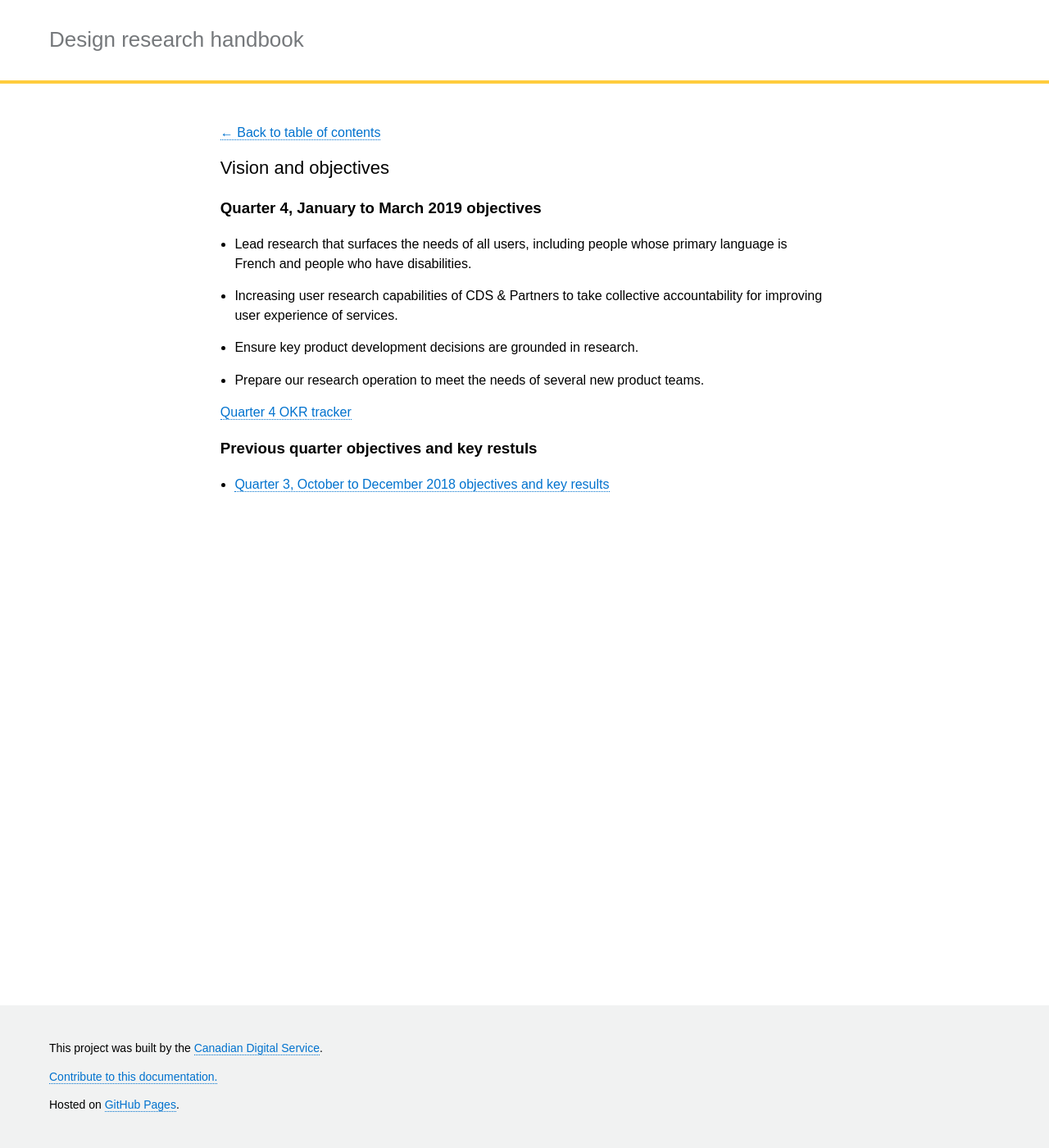
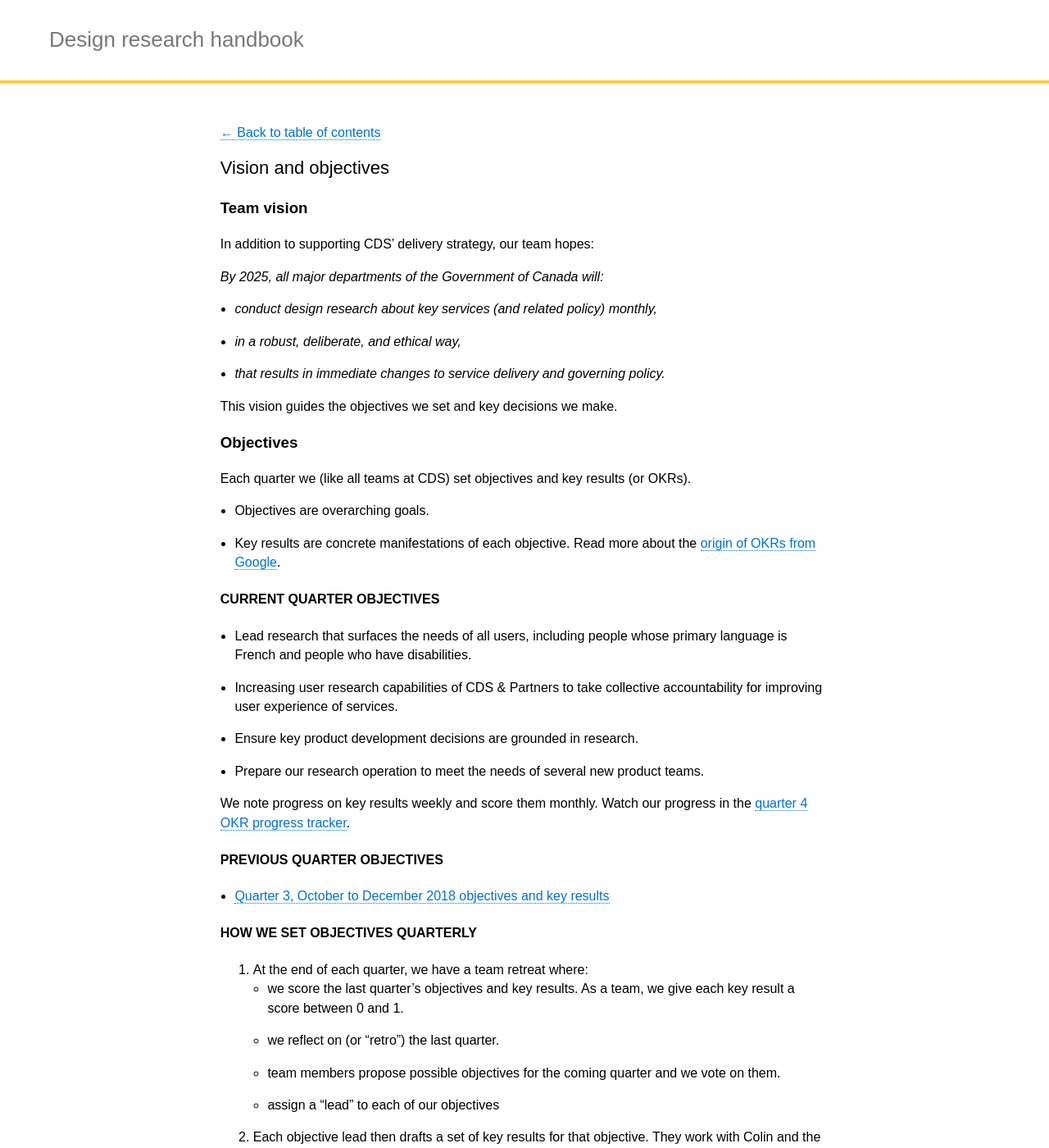
Before and after one commit to cds-snc/design-research-handbook, a Jekyll site: the page built from _pages/en/about/vision-objectives.md, in a window 1280 px wide and 1400 px high. Shown: the whole window at 82% size. Built offline with Jekyll 4.4.1, drawn with Linux system fonts in a browser that asks for light colours; some of the changed text lies outside the part shown.

Commit message:
Expanding explanations, adding vision

```diff
--- a/_pages/en/about/vision-objectives.md
+++ b/_pages/en/about/vision-objectives.md
@@ -7,15 +7,44 @@ permalink: "/vision-objectives/"
 trans_url: "/fr-needed/"
 ---
 
-### Quarter 4, January to March 2019 objectives
+### Team vision
+
+In addition to supporting CDS' delivery strategy, our team hopes:
+
+_By 2025, all major departments of the Government of Canada will:_
+- _conduct design research about key services (and related policy) monthly,_
+- _in a robust, deliberate, and ethical way,_
+- _that results in immediate changes to service delivery and governing policy._
+
+This vision guides the objectives we set and key decisions we make.
+
+### Objectives
+
+Each quarter we (like all teams at CDS) set objectives and key results (or OKRs).
+* Objectives are overarching goals.
+* Key results are concrete manifestations of each objective.
+Read more about the [origin of OKRs from Google](https://rework.withgoogle.com/guides/set-goals-with-okrs/steps/introduction/).
+
+#### Current quarter objectives
 
 * Lead research that surfaces the needs of all users, including people whose primary language is French and people who have disabilities.
 * Increasing user research capabilities of CDS & Partners to take collective accountability for improving user experience of services.
 * Ensure key product development decisions are grounded in research.
 * Prepare our research operation to meet the needs of several new product teams.
 
-[Quarter 4 OKR tracker](https://docs.google.com/spreadsheets/d/1PHSA14FN6d0l-RfceFHuUY7JDmPaAID17Mtz011gJUU/edit#gid=0)
+We note progress on key results weekly and score them monthly. Watch our progress in the [quarter 4 OKR progress tracker](https://docs.google.com/spreadsheets/d/1PHSA14FN6d0l-RfceFHuUY7JDmPaAID17Mtz011gJUU/edit#gid=0).
 
-### Previous quarter objectives and key restuls
+#### Previous quarter objectives
 
 * [Quarter 3, October to December 2018 objectives and key results](https://docs.google.com/document/d/1QGrOZp2jPIUoVto3vz-5iyKvZxQWmhEft-LkYE9MUBI/edit)
+
+#### How we set objectives quarterly
+
+1. At the end of each quarter, we have a team retreat where:
+  * we score the last quarter's objectives and key results. As a team, we give each key result a score between 0 and 1.
+  * we reflect on (or "retro") the last quarter.
+  * team members propose possible objectives for the coming quarter and we vote on them.
+  * assign a "lead" to each of our objectives
+2. Each objective lead then drafts a set of key results for that objective. They work with Colin and the team to get feedback and objectives.
+3. Then, the whole team meets with Aaron (chief executive officer) and Ross (head of delivery) to review last quarter's scores and this quarter's feedback.
+4. Colin then loads up an OKR tracking spreadsheet [like this one](https://docs.google.com/spreadsheets/d/1PHSA14FN6d0l-RfceFHuUY7JDmPaAID17Mtz011gJUU/edit#gid=0) for us to track progress.
```
